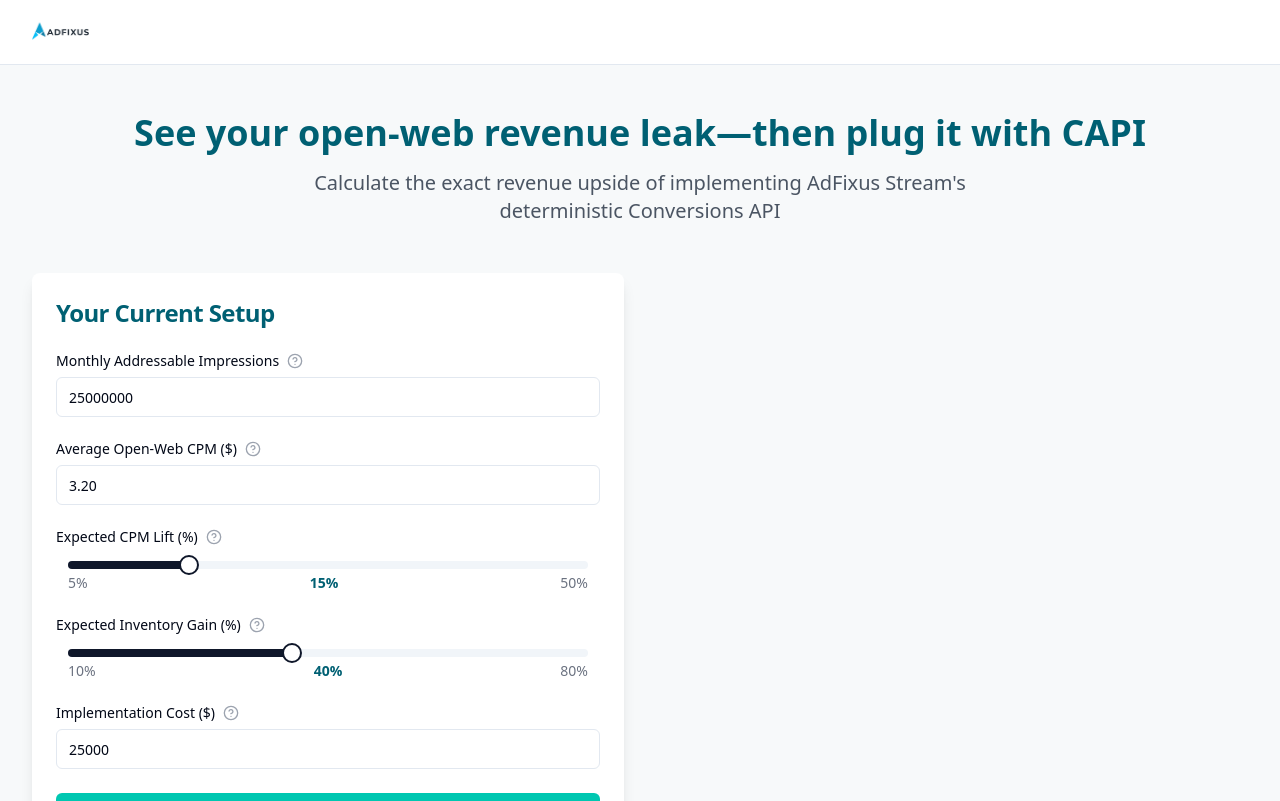
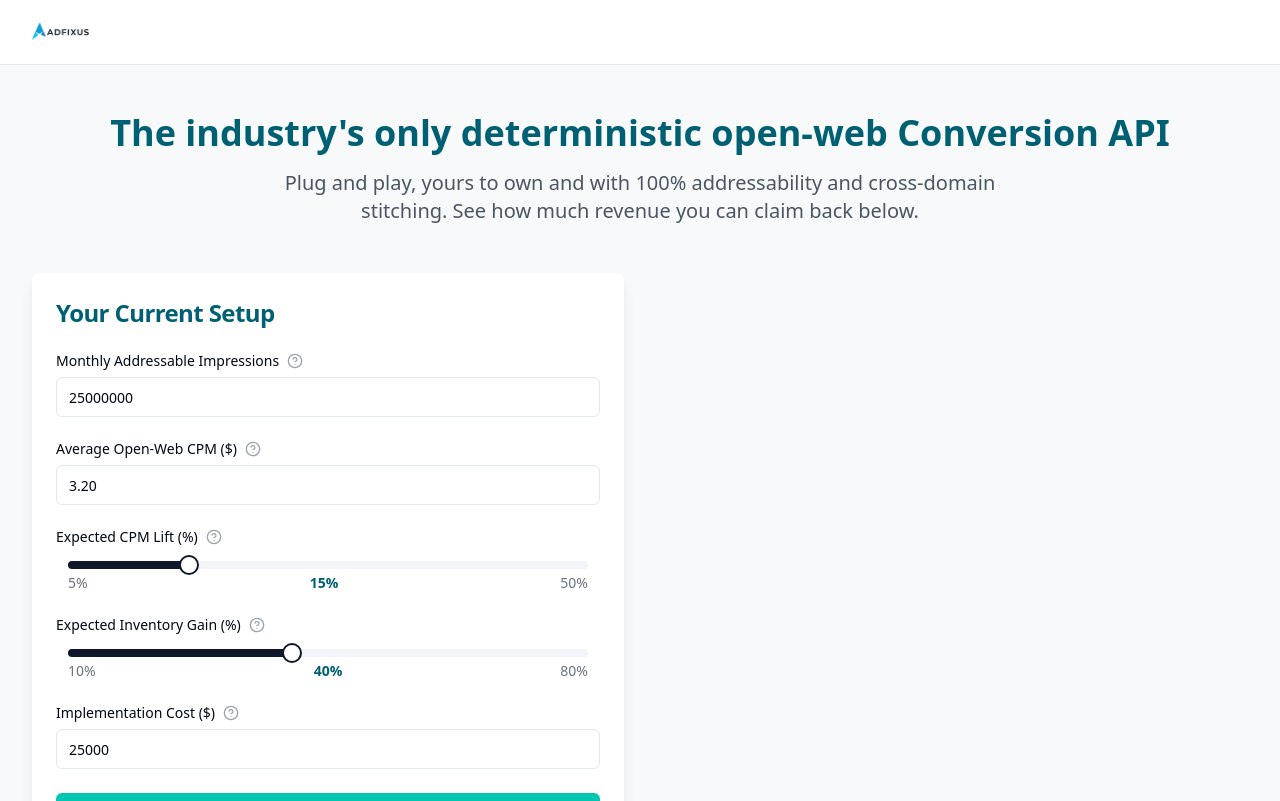
Before and after one commit to krishanraja/adfixus-capi-calculator, a React (Vite) app: page / in a window 1280 px wide. Shown: the top 801 px of the page. Built offline with nearby package versions, Linux system fonts and the light colour scheme.

Commit message:
Update hero text
Update the hero text to match the new specifications.

```diff
--- a/src/components/ROICalculator.tsx
+++ b/src/components/ROICalculator.tsx
@@ -179,10 +179,10 @@ const ROICalculator = () => {
         <div className="max-w-7xl mx-auto px-4 sm:px-6 lg:px-8 py-12">
           <div className="text-center mb-12">
             <h1 className="text-4xl font-bold mb-4" style={{ color: '#006073' }}>
-              See your open-web revenue leak—then plug it with CAPI
+              The industry's only deterministic open-web Conversion API
             </h1>
             <p className="text-xl text-gray-600 max-w-3xl mx-auto">
-              Calculate the exact revenue upside of implementing AdFixus Stream's deterministic Conversions API
+              Plug and play, yours to own and with 100% addressability and cross-domain stitching. See how much revenue you can claim back below.
             </p>
           </div>
 
```
